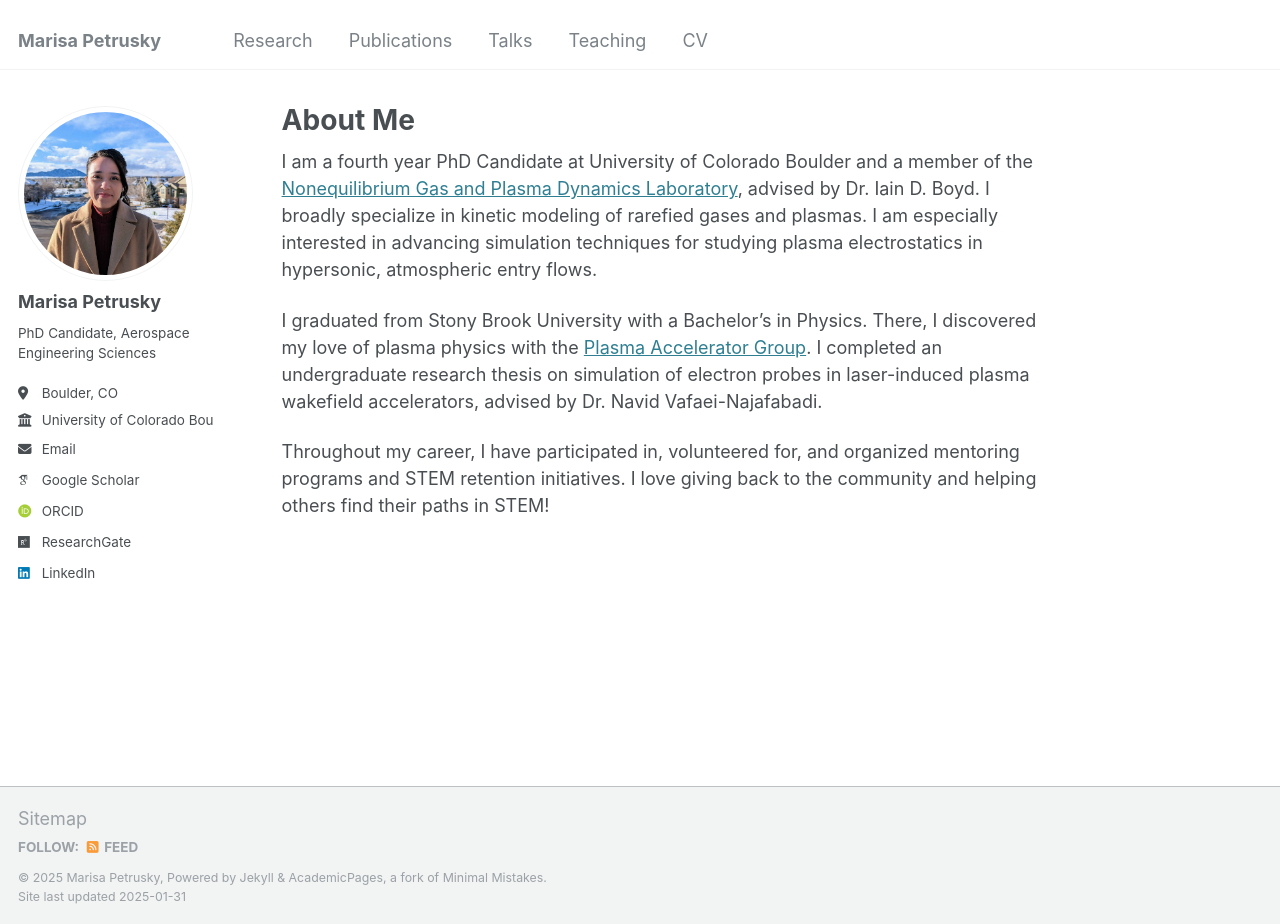
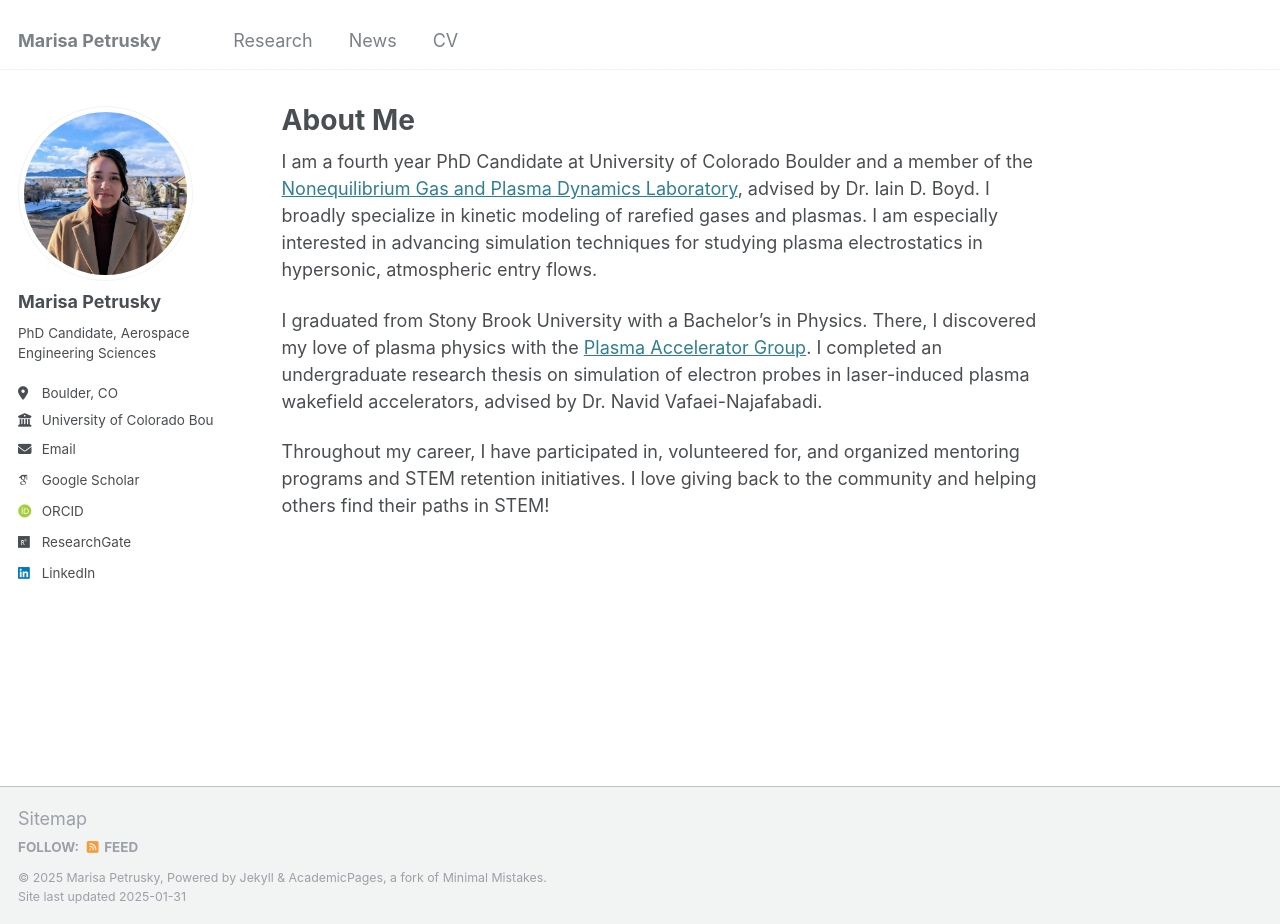
Before and after one commit to marisapetrusky/marisapetrusky.github.io, a Jekyll site: the page built from _pages/about.md, in a window 1280 px wide and 924 px high. Built offline with Jekyll 4.4.1, drawn with Linux system fonts in a browser that asks for light colours; some web fonts are replaced; some of the changed lines change nothing that is shown.

Commit message:
Update navigation.yml

```diff
--- a/_data/navigation.yml
+++ b/_data/navigation.yml
@@ -8,14 +8,17 @@ main:
   - title: "Research"
     url: /research/
 
-  - title: "Publications"
-    url: /publications/
+  - title: "News"
+    url: /news/
 
-  - title: "Talks"
-    url: /talks/
+  #- title: "Publications"
+  #  url: /publications/
 
-  - title: "Teaching"
-    url: /teaching/
+  #- title: "Talks"
+  #  url: /talks/
+
+  #- title: "Teaching"
+  #  url: /teaching/
 
   #- title: "Portfolio"
   #  url: /portfolio/
```
